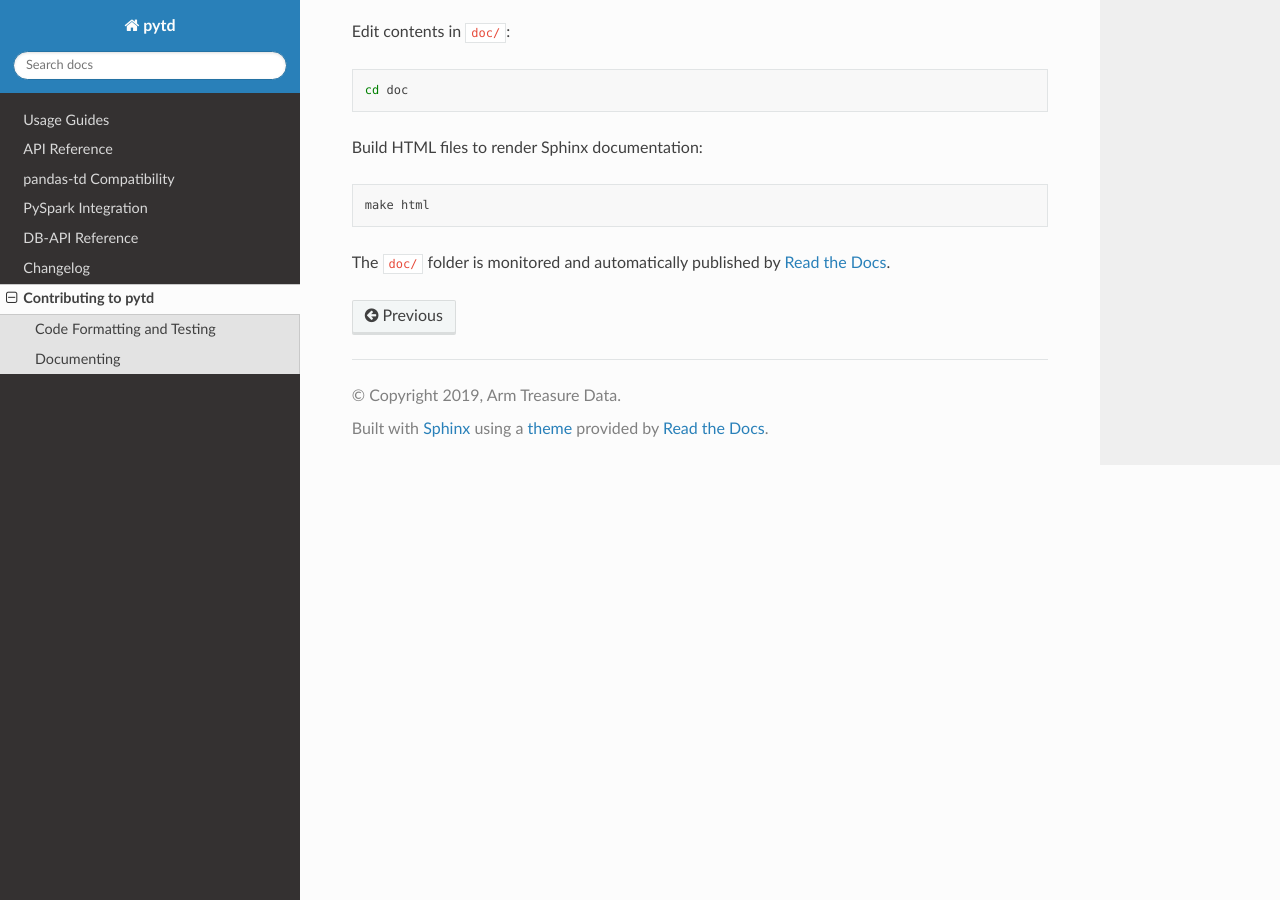
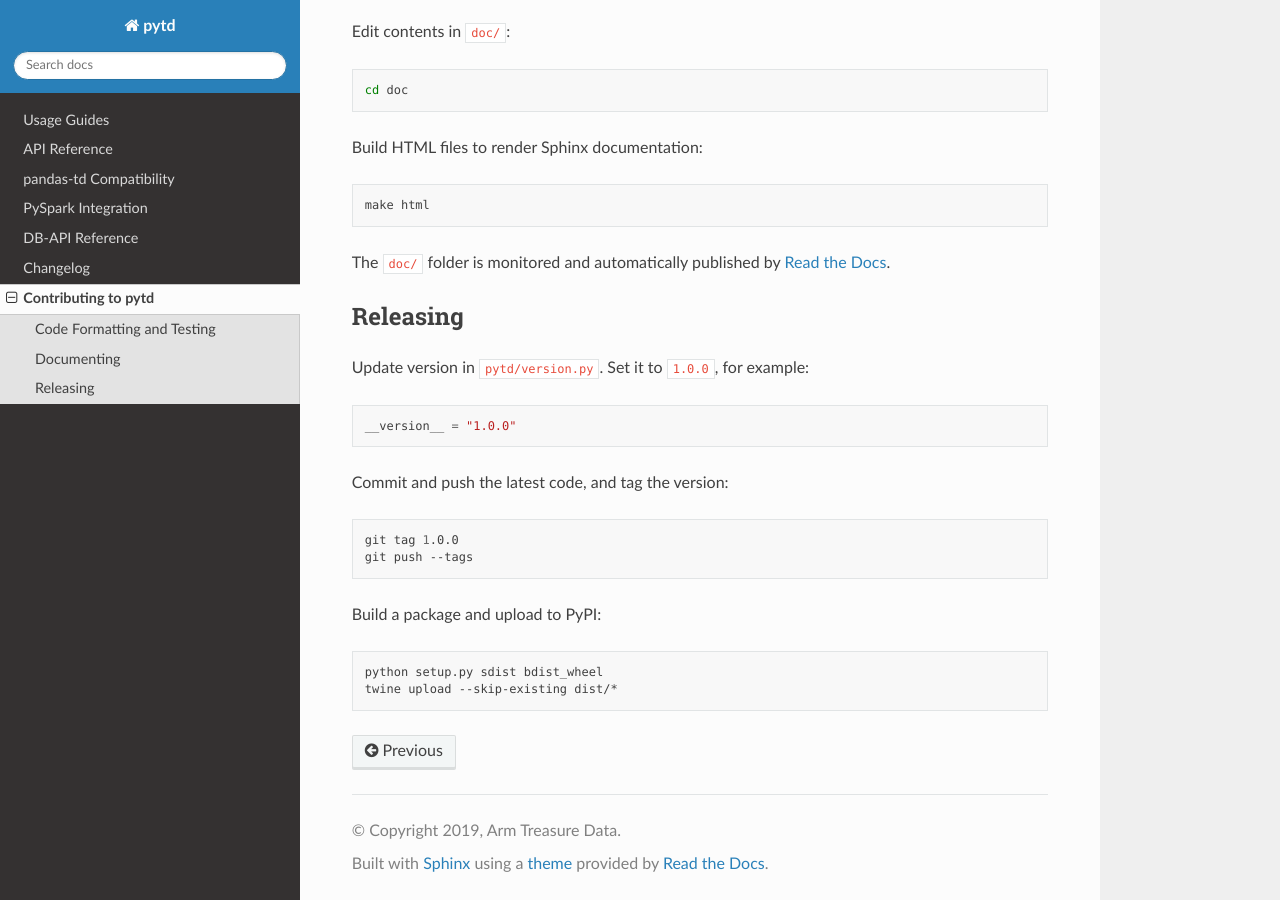
Before and after one commit to treasure-data/pytd, a Sphinx documentation site: the page built from doc/contributing.rst, in a window 1280 px wide and 900 px high, scrolled down 1086 px. Built offline with Sphinx 7.4.7 and the Read the Docs theme 2.0.0, drawn with Linux system fonts in a browser that asks for light colours.

Commit message:
Add release guide to doc/contributing.rst

```diff
--- a/doc/contributing.rst
+++ b/doc/contributing.rst
@@ -68,3 +68,26 @@ Build HTML files to render Sphinx documentation:
    make html
 
 The ``doc/`` folder is monitored and automatically published by `Read the Docs <https://readthedocs.org/projects/pytd-doc/>`__.
+
+Releasing
+---------
+
+Update version in ``pytd/version.py``. Set it to ``1.0.0``, for example:
+
+.. code:: py
+
+   __version__ = "1.0.0"
+
+Commit and push the latest code, and tag the version:
+
+.. code:: sh
+
+   git tag 1.0.0
+   git push --tags
+
+Build a package and upload to PyPI:
+
+.. code:: sh
+
+   python setup.py sdist bdist_wheel
+   twine upload --skip-existing dist/*
```
